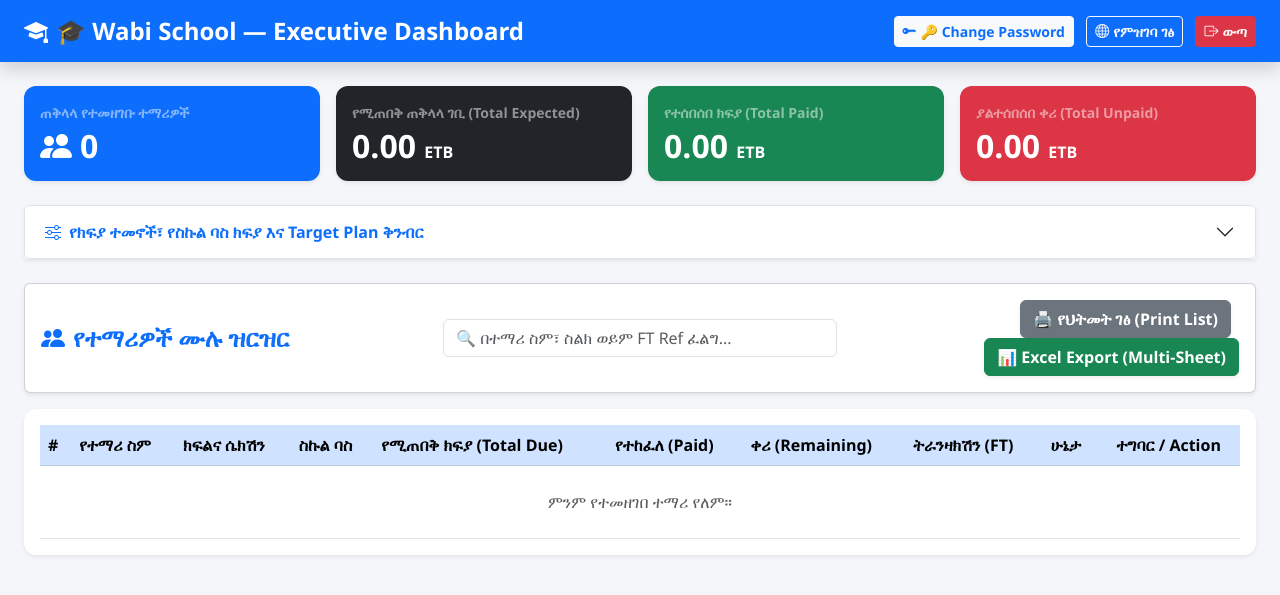
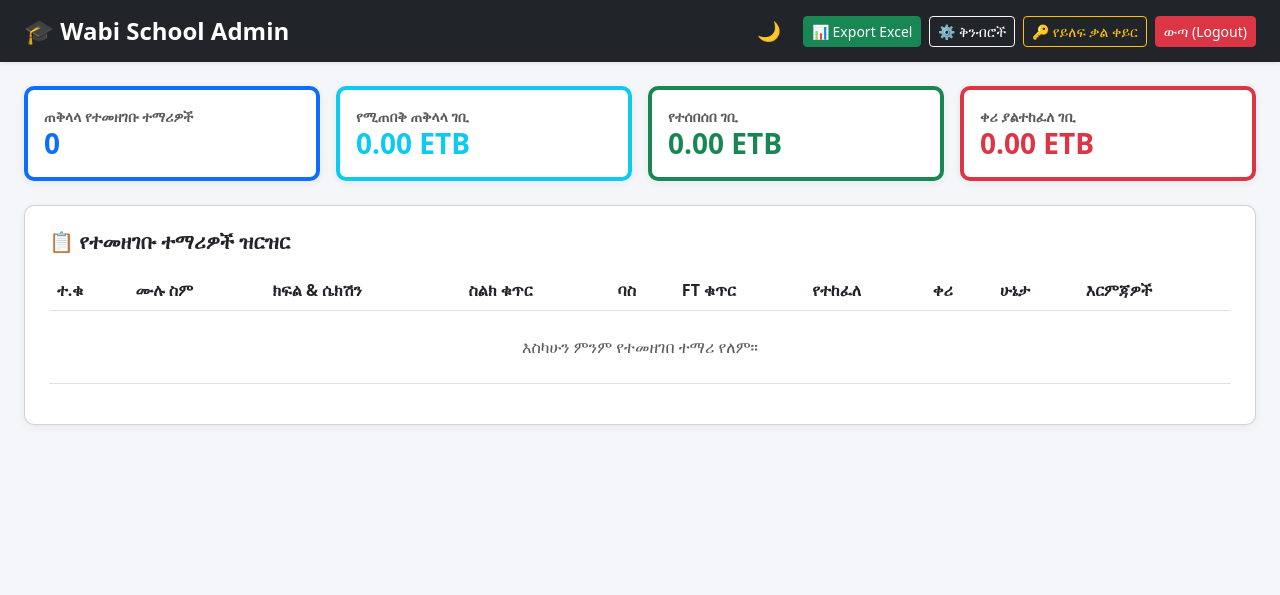
Before and after one commit to kiyya1/Kiyya-students-manager, a Flask app: page /admin in a window 1280 px wide. Shown: the top 595 px of the page. Run offline with Flask 3, Linux system fonts and the light colour scheme; a user stored in the database is signed in.

Commit message:
Refactor admin dashboard layout and styles

```diff
--- a/templates/admin.html
+++ b/templates/admin.html
@@ -2,189 +2,149 @@
 <html lang="am">
 <head>
     <meta charset="UTF-8">
-  <title>🎓 Wabi School — Executive Dashboard & Analytics</title>
+    <meta name="viewport" content="width=device-width, initial-scale=1.0">
+    <title>አድሚን ዳሽቦርድ — Wabi School</title>
     <link href="https://cdn.jsdelivr.net/npm/bootstrap@5.3.0/dist/css/bootstrap.min.css" rel="stylesheet">
-  <link rel="stylesheet" href="https://cdn.jsdelivr.net/npm/bootstrap-icons@1.10.5/font/bootstrap-icons.css">
     <style>
-    body { background-color: #f4f6f9; font-family: 'Segoe UI', Tahoma, Geneva, Verdana, sans-serif; }
-    .hover-card { transition: all 0.3s ease; border: none; border-radius: 12px; }
-    .hover-card:hover { transform: translateY(-5px); box-shadow: 0 12px 24px rgba(13, 110, 253, 0.2) !important; }
-    .print-footer { display: none; }
-
-    @media print {
-      @page { size: A4 portrait; margin: 15mm 10mm 20mm 10mm; }
-      body * { visibility: hidden; }
-      #printableArea, #printableArea * { visibility: visible; }
-      #printableArea { position: absolute; left: 0; top: 0; width: 100%; color: #000 !important; }
-      table { width: 100% !important; border-collapse: collapse !important; font-size: 11px !important; }
-      th, td { border: 1px solid #000 !important; padding: 5px 6px !important; text-align: left !important; }
-      th { background-color: #f2f2f2 !important; -webkit-print-color-adjust: exact; }
-      .no-print { display: none !important; }
-      .print-footer {
-        display: block !important; position: fixed; bottom: 0; left: 0; width: 100%;
-        text-align: center; font-family: "Times New Roman", Times, serif !important;
-        font-size: 10pt !important; color: #000 !important; border-top: 1px solid #ccc;
-        padding-top: 4px; background-color: #fff;
+        body {
+            background-color: #f4f6f9;
+            color: #212529;
+            transition: background-color 0.3s, color 0.3s;
         }
+        .card {
+            border-radius: 10px;
+            box-shadow: 0 2px 8px rgba(0,0,0,0.06);
+            transition: background-color 0.3s, border-color 0.3s;
+        }
+        /* --- DARK MODE STYLES --- */
+        body.dark-mode {
+            background-color: #121212 !important;
+            color: #e0e0e0 !important;
+        }
+        body.dark-mode .card,
+        body.dark-mode .modal-content {
+            background-color: #1e1e1e !important;
+            color: #ffffff !important;
+            border-color: #333333 !important;
+        }
+        body.dark-mode .table {
+            color: #e0e0e0 !important;
+            border-color: #333333 !important;
+        }
+        body.dark-mode .table th {
+            background-color: #252525 !important;
+            color: #00d2ff !important;
+            border-color: #333333 !important;
+        }
+        body.dark-mode .table td {
+            background-color: #1e1e1e !important;
+            color: #e0e0e0 !important;
+            border-color: #333333 !important;
+        }
+        body.dark-mode .form-control,
+        body.dark-mode .form-select {
+            background-color: #2d2d2d !important;
+            color: #ffffff !important;
+            border-color: #444444 !important;
+        }
+        body.dark-mode .text-muted {
+            color: #aaa !important;
+        }
+        .theme-toggle-btn {
+            cursor: pointer;
+            font-size: 1.2rem;
+            border: none;
+            background: transparent;
         }
     </style>
 </head>
 <body>
 
-  <!-- NAVBAR -->
-  <nav class="navbar navbar-expand-lg navbar-dark bg-primary mb-4 no-print shadow">
-    <div class="container-fluid px-4">
-      <span class="navbar-brand fw-bold fs-4"><i class="bi bi-mortarboard-fill me-2"></i>🎓 Wabi School — Executive Dashboard</span>
-      <div>
-        <button class="btn btn-light btn-sm text-primary fw-bold me-2" data-bs-toggle="modal" data-bs-target="#changePwModal">
-          <i class="bi bi-key-fill me-1"></i>🔑 Change Password
-        </button>
-        <a href="/" class="btn btn-outline-light btn-sm fw-bold me-2"><i class="bi bi-globe me-1"></i>የምዝገባ ገፅ</a>
-        <a href="/logout" class="btn btn-danger btn-sm fw-bold"><i class="bi bi-box-arrow-right me-1"></i>ውጣ</a>
-      </div>
+    <!-- Admin Navbar -->
+    <nav class="navbar navbar-expand-lg navbar-dark bg-dark px-4 shadow-sm mb-4">
+        <a class="navbar-brand fw-bold fs-4" href="/admin">🎓 Wabi School Admin</a>
+        <div class="ms-auto d-flex align-items-center">
+            <button id="themeToggle" class="theme-toggle-btn text-white me-3" title="Toggle Dark/Light Mode">🌙</button>
+            <a href="/export_excel" class="btn btn-success btn-sm me-2">📊 Export Excel</a>
+            <button class="btn btn-outline-light btn-sm me-2" data-bs-toggle="modal" data-bs-target="#settingsModal">⚙️ ቅንብሮች</button>
+            <button class="btn btn-outline-warning btn-sm me-2" data-bs-toggle="modal" data-bs-target="#passwordModal">🔑 የይለፍ ቃል ቀይር</button>
+            <a href="/logout" class="btn btn-danger btn-sm">ውጣ (Logout)</a>
         </div>
     </nav>
 
-  <div class="container-fluid px-4 mb-5">
+    <div class="container-fluid px-4 pb-5">
 
         {% with messages = get_flashed_messages(with_categories=true) %}
             {% if messages %}
                 {% for category, message in messages %}
-          <div class="alert alert-{{ category }} alert-dismissible fade show no-print shadow-sm" role="alert">
+                    <div class="alert alert-{{ category }} alert-dismissible fade show mb-4" role="alert">
                         {{ message }}
-            <button type="button" class="btn-close" data-bs-dismiss="alert"></button>
+                        <button type="button" class="btn-close" data-bs-dismiss="alert" aria-label="Close"></button>
                     </div>
                 {% endfor %}
             {% endif %}
         {% endwith %}
 
-    <!-- TOP FINANCIAL SUMMARY CARDS -->
-    <div class="row g-3 mb-4 no-print">
+        <!-- Top Summary Cards -->
+        <div class="row g-3 mb-4">
             <div class="col-md-3">
-        <div class="card shadow-sm hover-card bg-primary text-white p-3">
-          <small class="text-white-50 fw-bold">ጠቅላላ የተመዘገቡ ተማሪዎች</small>
-          <h2 class="fw-bold mb-0 mt-1"><i class="bi bi-people-fill me-2"></i>{{ total_students }}</h2>
+                <div class="card p-3 border-start border-primary border-4">
+                    <span class="text-muted small fw-bold">ጠቅላላ የተመዘገቡ ተማሪዎች</span>
+                    <h3 class="fw-bold mb-0 text-primary">{{ total_students }}</h3>
                 </div>
             </div>
             <div class="col-md-3">
-        <div class="card shadow-sm hover-card bg-dark text-white p-3">
-          <small class="text-white-50 fw-bold">የሚጠበቅ ጠቅላላ ገቢ (Total Expected)</small>
-          <h2 class="fw-bold mb-0 mt-1">{{ "{:,.2f}".format(total_expected) }} <small class="fs-6">ETB</small></h2>
+                <div class="card p-3 border-start border-info border-4">
+                    <span class="text-muted small fw-bold">የሚጠበቅ ጠቅላላ ገቢ</span>
+                    <h3 class="fw-bold mb-0 text-info">{{ "{:,.2f}".format(total_expected) }} ETB</h3>
                 </div>
             </div>
             <div class="col-md-3">
-        <div class="card shadow-sm hover-card bg-success text-white p-3">
-          <small class="text-white-50 fw-bold">የተሰበሰበ ክፍያ (Total Paid)</small>
-          <h2 class="fw-bold mb-0 mt-1">{{ "{:,.2f}".format(total_paid) }} <small class="fs-6">ETB</small></h2>
+                <div class="card p-3 border-start border-success border-4">
+                    <span class="text-muted small fw-bold">የተሰበሰበ ገቢ</span>
+                    <h3 class="fw-bold mb-0 text-success">{{ "{:,.2f}".format(total_paid) }} ETB</h3>
                 </div>
             </div>
             <div class="col-md-3">
-        <div class="card shadow-sm hover-card bg-danger text-white p-3">
-          <small class="text-white-50 fw-bold">ያልተሰበሰበ ቀሪ (Total Unpaid)</small>
-          <h2 class="fw-bold mb-0 mt-1">{{ "{:,.2f}".format(total_unpaid) }} <small class="fs-6">ETB</small></h2>
+                <div class="card p-3 border-start border-danger border-4">
+                    <span class="text-muted small fw-bold">ቀሪ ያልተከፈለ ገቢ</span>
+                    <h3 class="fw-bold mb-0 text-danger">{{ "{:,.2f}".format(total_unpaid) }} ETB</h3>
                 </div>
             </div>
         </div>
 
-    <!-- SETTINGS ACCORDION -->
-    <div class="accordion mb-4 no-print shadow-sm" id="adminAccordion">
-      <div class="accordion-item">
-        <h2 class="accordion-header">
-          <button class="accordion-button collapsed fw-bold text-primary" type="button" data-bs-toggle="collapse" data-bs-target="#settingsCollapse">
-            <i class="bi bi-sliders me-2"></i>የክፍያ ተመኖች፣ የስኩል ባስ ክፍያ እና Target Plan ቅንብር
-          </button>
-        </h2>
-        <div id="settingsCollapse" class="accordion-collapse collapse" data-bs-parent="#adminAccordion">
-          <div class="accordion-body bg-white">
-            <form action="/update_settings" method="POST" class="row g-3">
-              <div class="col-md-3">
-                <label class="form-label fw-bold">የወር ክፍያ (ETB)</label>
-                <input type="number" step="0.01" name="monthly_fee" class="form-control" value="{{ settings.monthly_fee if settings else 3000 }}" required>
+        <!-- Student List Table -->
+        <div class="card p-4 mb-4">
+            <div class="d-flex justify-content-between align-items-center mb-3">
+                <h5 class="fw-bold mb-0">📋 የተመዘገቡ ተማሪዎች ዝርዝር</h5>
             </div>
-              <div class="col-md-3">
-                <label class="form-label fw-bold">የተርም ክፍያ (ETB)</label>
-                <input type="number" step="0.01" name="term_fee" class="form-control" value="{{ settings.term_fee if settings else 8000 }}" required>
-              </div>
-              <div class="col-md-3">
-                <label class="form-label fw-bold text-success">🚌 የስኩል ባስ ክፍያ (Bus Fee ETB)</label>
-                <input type="number" step="0.01" name="bus_fee" class="form-control border-success fw-bold" value="{{ settings.bus_fee if settings else 1500 }}" required>
-              </div>
-              <div class="col-md-3">
-                <label class="form-label fw-bold">Plan Target (ለእያንዳንዱ ክፍል)</label>
-                <input type="number" name="plan_target_per_grade" class="form-control" value="{{ settings.plan_target_per_grade if settings else 50 }}" required>
-              </div>
-              <div class="col-12 text-end">
-                <button type="submit" class="btn btn-primary fw-bold">💾 ቅንብሮችን አስቀምጥ</button>
-              </div>
-            </form>
-          </div>
-        </div>
-      </div>
-    </div>
-
-    <!-- TOOLBAR -->
-    <div class="card shadow-sm mb-3 no-print p-3 bg-white">
-      <div class="row align-items-center g-2">
-        <div class="col-md-4">
-          <h4 class="fw-bold text-primary mb-0"><i class="bi bi-people-fill me-2"></i>የተማሪዎች ሙሉ ዝርዝር</h4>
-        </div>
-        <div class="col-md-4">
-          <input type="text" id="tableSearch" onkeyup="filterTable()" class="form-control" placeholder="🔍 በተማሪ ስም፣ ስልክ ወይም FT Ref ፈልግ...">
-        </div>
-        <div class="col-md-4 text-end">
-          <button onclick="window.print()" class="btn btn-secondary fw-bold me-2 shadow-sm">
-            🖨️ የህትመት ገፅ (Print List)
-          </button>
-          <a href="/export_excel" class="btn btn-success fw-bold shadow-sm">
-            📊 Excel Export (Multi-Sheet)
-          </a>
-        </div>
-      </div>
-    </div>
-
-    <!-- MAIN TABLE -->
-    <div id="printableArea" class="card shadow-sm hover-card">
-      <div class="card-body p-3">
-
-        <div class="text-center d-none d-print-block mb-3">
-          <h3 class="fw-bold">🎓 Wabi School — የተማሪዎች ክፍያና ምዝገባ መረጃ መግለጫ</h3>
-          <p class="text-muted mb-1">ቀን፦ <span id="currentDate"></span></p>
-          <hr>
-        </div>
-
             <div class="table-responsive">
-          <table class="table table-hover align-middle mb-0" id="studentTable">
-            <thead class="table-primary">
+                <table class="table table-hover align-middle">
+                    <thead>
                         <tr>
-                <th>#</th>
-                <th>የተማሪ ስም</th>
-                <th>ክፍልና ሴክሽን</th>
-                <th>ስኩል ባስ</th>
-                <th>የሚጠበቅ ክፍያ (Total Due)</th>
-                <th>የተከፈለ (Paid)</th>
-                <th>ቀሪ (Remaining)</th>
-                <th>ትራንዛክሽን (FT)</th>
+                            <th>ተ.ቁ</th>
+                            <th>ሙሉ ስም</th>
+                            <th>ክፍል & ሴክሽን</th>
+                            <th>ስልክ ቁጥር</th>
+                            <th>ባስ</th>
+                            <th>FT ቁጥር</th>
+                            <th>የተከፈለ</th>
+                            <th>ቀሪ</th>
                             <th>ሁኔታ</th>
-                <th class="no-print text-center">ተግባር / Action</th>
+                            <th>እርምጃዎች</th>
                         </tr>
                     </thead>
                     <tbody>
                         {% for item in student_data %}
                         <tr>
-                <td>{{ loop.index }}</td>
-                <td class="fw-bold text-dark">{{ item.student.full_name }}</td>
-                <td><span class="badge bg-primary">{{ item.student.grade }} ({{ item.student.section }})</span></td>
-                <td>
-                  {% if item.bus_addon > 0 %}
-                    <span class="badge bg-info text-dark"><i class="bi bi-bus-front me-1"></i>እፈልጋለሁ (+{{ "{:,.0f}".format(item.bus_addon) }})</span>
-                  {% else %}
-                    <span class="badge bg-light text-dark">አልፈልግም</span>
-                  {% endif %}
-                </td>
-                <td class="fw-bold text-dark">{{ "{:,.2f}".format(item.expected) }} ETB</td>
-                <td class="fw-bold text-success">{{ "{:,.2f}".format(item.paid) }} ETB</td>
-                <td class="fw-bold text-danger">{{ "{:,.2f}".format(item.remaining) }} ETB</td>
-                <td><code class="fw-bold text-dark">{{ item.student.ft_approval_no }}</code></td>
+                            <td>{{ item.student.id }}</td>
+                            <td class="fw-bold">{{ item.student.full_name }}</td>
+                            <td><span class="badge bg-secondary">{{ item.student.grade }} - {{ item.student.section }}</span></td>
+                            <td>{{ item.student.phone }}</td>
+                            <td>{{ item.student.bus_service }}</td>
+                            <td><code>{{ item.student.ft_approval_no or '-' }}</code></td>
+                            <td class="text-success fw-bold">{{ "{:,.2f}".format(item.paid) }}</td>
+                            <td class="text-danger fw-bold">{{ "{:,.2f}".format(item.remaining) }}</td>
                             <td>
                                 {% if item.student.status == 'Approved' %}
                                     <span class="badge bg-success">Approved</span>
@@ -194,77 +154,105 @@
                                     <span class="badge bg-warning text-dark">Pending</span>
                                 {% endif %}
                             </td>
-                <td class="no-print text-center">
-                  <a href="/receipt/{{ item.student.id }}" target="_blank" class="btn btn-sm btn-outline-primary me-1" title="የግል ደረሰኝ አትም">
-                    🖨️ Receipt
-                  </a>
-                  {% if item.student.status != 'Approved' %}
-                    <a href="/approve_student/{{ item.student.id }}" class="btn btn-sm btn-success me-1" title="አረጋግጥ">✓</a>
-                  {% endif %}
-                  {% if item.student.status != 'Rejected' %}
-                    <a href="/reject_student/{{ item.student.id }}" class="btn btn-sm btn-warning me-1" title="ሰርዝ">✕</a>
-                  {% endif %}
-                  <a href="/delete_student/{{ item.student.id }}" class="btn btn-sm btn-danger" onclick="return confirm('እርግጠኛ ነዎት?')" title="አጥፋ">🗑️</a>
+                            <td>
+                                <a href="/approve_student/{{ item.student.id }}" class="btn btn-sm btn-outline-success">✓</a>
+                                <a href="/reject_student/{{ item.student.id }}" class="btn btn-sm btn-outline-warning">✗</a>
+                                <a href="/delete_student/{{ item.student.id }}" class="btn btn-sm btn-outline-danger" onclick="return confirm('እርግጠኛ ነዎት ተማሪውን ማጥፋት ይፈልጋሉ?')">🗑️</a>
                             </td>
                         </tr>
                         {% else %}
                         <tr>
-                <td colspan="10" class="text-center py-4 text-muted">ምንም የተመዘገበ ተማሪ የለም።</td>
+                            <td colspan="10" class="text-center py-4 text-muted">እስካሁን ምንም የተመዘገበ ተማሪ የለም።</td>
                         </tr>
                         {% endfor %}
                     </tbody>
                 </table>
             </div>
-
-        <div class="print-footer">
-          @KiyyaWebDeveloper...0930108996
-        </div>
-
-      </div>
         </div>
 
     </div>
 
-  <!-- CHANGE PASSWORD MODAL -->
-  <div class="modal fade no-print" id="changePwModal" tabindex="-1">
+    <!-- Settings Modal -->
+    <div class="modal fade" id="settingsModal" tabindex="-1">
         <div class="modal-dialog">
             <div class="modal-content">
-        <div class="modal-header bg-primary text-white">
-          <h5 class="modal-title fw-bold"><i class="bi bi-shield-lock me-2"></i>የAdmin ፓስወርድ መቀየሪያ</h5>
-          <button type="button" class="btn-close btn-close-white" data-bs-dismiss="modal"></button>
+                <form action="/update_settings" method="POST">
+                    <div class="modal-header">
+                        <h5 class="modal-title fw-bold">⚙️ የክፍያ እና የክፍል አቅም ቅንብሮች</h5>
+                        <button type="button" class="btn-close" data-bs-dismiss="modal"></button>
                     </div>
-        <form action="/change_password" method="POST">
                     <div class="modal-body">
                         <div class="mb-3">
-              <label class="form-label fw-bold">የድሮ ፓስወርድ (Old Password)</label>
-              <input type="password" name="old_password" class="form-control" required>
+                            <label class="form-label fw-bold">የወር ክፍያ (Monthly Fee)</label>
+                            <input type="number" step="0.01" name="monthly_fee" class="form-control" value="{{ settings.monthly_fee if settings else 3000 }}">
                         </div>
                         <div class="mb-3">
-              <label class="form-label fw-bold">አዲስ ፓስወርድ (New Password)</label>
-              <input type="password" name="new_password" class="form-control" required>
+                            <label class="form-label fw-bold">የታርም ክፍያ (Term Fee)</label>
+                            <input type="number" step="0.01" name="term_fee" class="form-control" value="{{ settings.term_fee if settings else 8000 }}">
+                        </div>
+                        <div class="mb-3">
+                            <label class="form-label fw-bold">የባስ ክፍያ (Bus Fee)</label>
+                            <input type="number" step="0.01" name="bus_fee" class="form-control" value="{{ settings.bus_fee if settings else 1500 }}">
+                        </div>
+                        <div class="mb-3">
+                            <label class="form-label fw-bold">የአንድ ክፍል አቅም (Class Capacity)</label>
+                            <input type="number" name="class_capacity" class="form-control" value="{{ settings.class_capacity if settings else 30 }}">
                         </div>
                     </div>
                     <div class="modal-footer">
-            <button type="button" class="btn btn-secondary" data-bs-dismiss="modal">ሰርዝ</button>
-            <button type="submit" class="btn btn-primary fw-bold">💾 ቀይር (Save)</button>
+                        <button type="submit" class="btn btn-primary fw-bold">ቅንብሮችን መዝግብ</button>
                     </div>
                 </form>
             </div>
         </div>
     </div>
 
+    <!-- Password Modal -->
+    <div class="modal fade" id="passwordModal" tabindex="-1">
+        <div class="modal-dialog">
+            <div class="modal-content">
+                <form action="/change_password" method="POST">
+                    <div class="modal-header">
+                        <h5 class="modal-title fw-bold">🔑 የይለፍ ቃል መቀየሪያ</h5>
+                        <button type="button" class="btn-close" data-bs-dismiss="modal"></button>
+                    </div>
+                    <div class="modal-body">
+                        <div class="mb-3">
+                            <label class="form-label fw-bold">የድሮ የይለፍ ቃል</label>
+                            <input type="password" name="old_password" class="form-control" required>
+                        </div>
+                        <div class="mb-3">
+                            <label class="form-label fw-bold">አዲስ የይለፍ ቃል</label>
+                            <input type="password" name="new_password" class="form-control" required>
+                        </div>
+                    </div>
+                    <div class="modal-footer">
+                        <button type="submit" class="btn btn-warning fw-bold">የይለፍ ቃል ቀይር</button>
+                    </div>
+                </form>
+            </div>
+        </div>
+    </div>
+
+    <script src="https://cdn.jsdelivr.net/npm/bootstrap@5.3.0/dist/js/bootstrap.bundle.min.js"></script>
     <script>
-    document.getElementById("currentDate").innerText = new Date().toLocaleDateString();
+        const themeToggleBtn = document.getElementById('themeToggle');
 
-    function filterTable() {
-      let input = document.getElementById("tableSearch").value.toLowerCase();
-      let trs = document.querySelectorAll("#studentTable tbody tr");
-      trs.forEach(tr => {
-        let text = tr.textContent.toLowerCase();
-        tr.style.display = text.includes(input) ? "" : "none";
+        // 1. የቀደመውን Dark Mode ምርጫ ከ localStorage ማንበብ
+        if (localStorage.getItem('theme') === 'dark') {
+            document.body.classList.add('dark-mode');
+            if (themeToggleBtn) themeToggleBtn.textContent = '☀️';
+        }
+
+        // 2. ቁልፉ ሲጫን ሞዱን መቀየር
+        if (themeToggleBtn) {
+            themeToggleBtn.addEventListener('click', () => {
+                document.body.classList.toggle('dark-mode');
+                const isDark = document.body.classList.contains('dark-mode');
+                localStorage.setItem('theme', isDark ? 'dark' : 'light');
+                themeToggleBtn.textContent = isDark ? '☀️' : '🌙';
             });
         }
     </script>
-  <script src="https://cdn.jsdelivr.net/npm/bootstrap@5.3.0/dist/js/bootstrap.bundle.min.js"></script>
 </body>
 </html>
```
Lines whose indentation alone changed are shown as unchanged.
